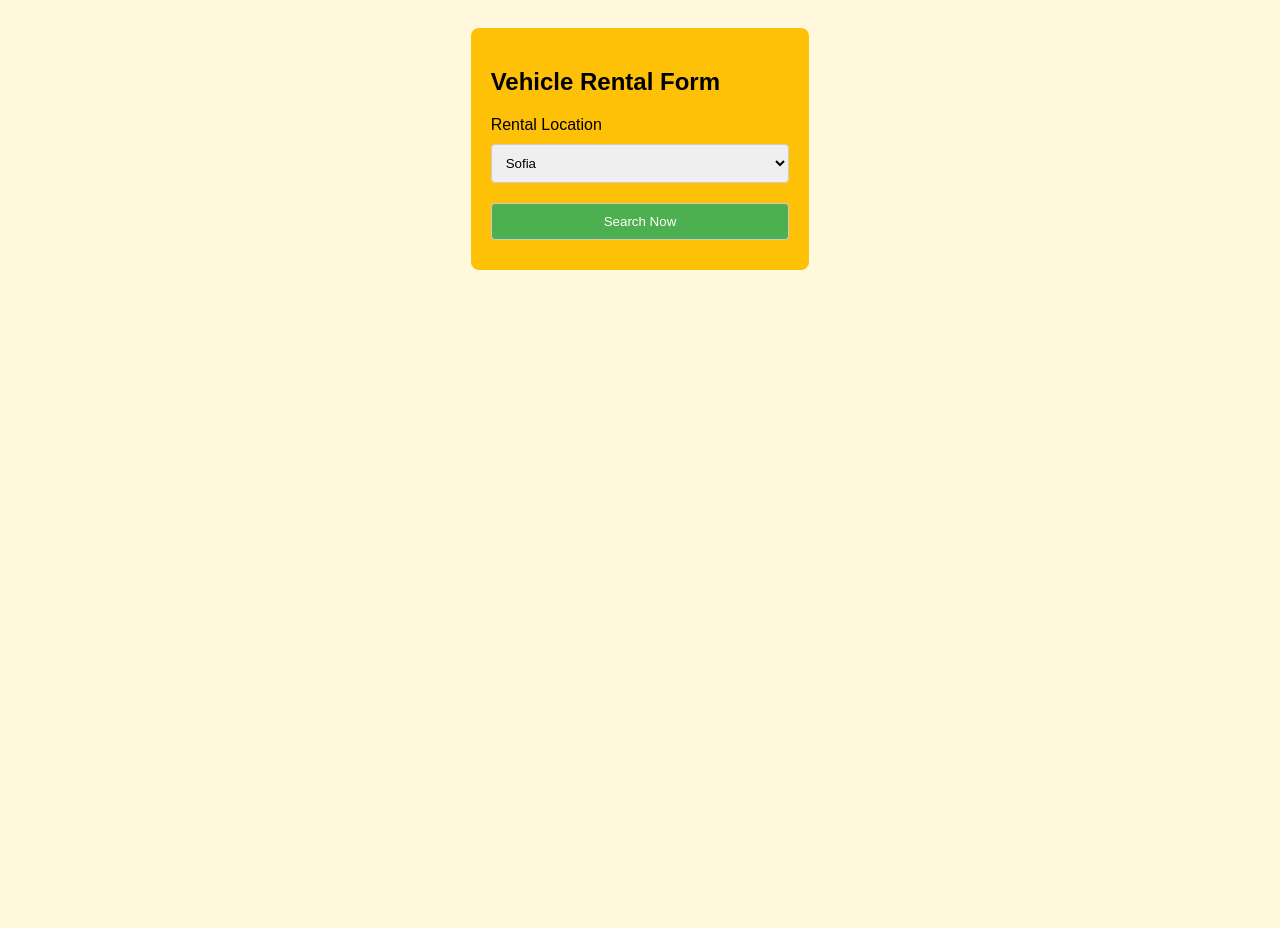
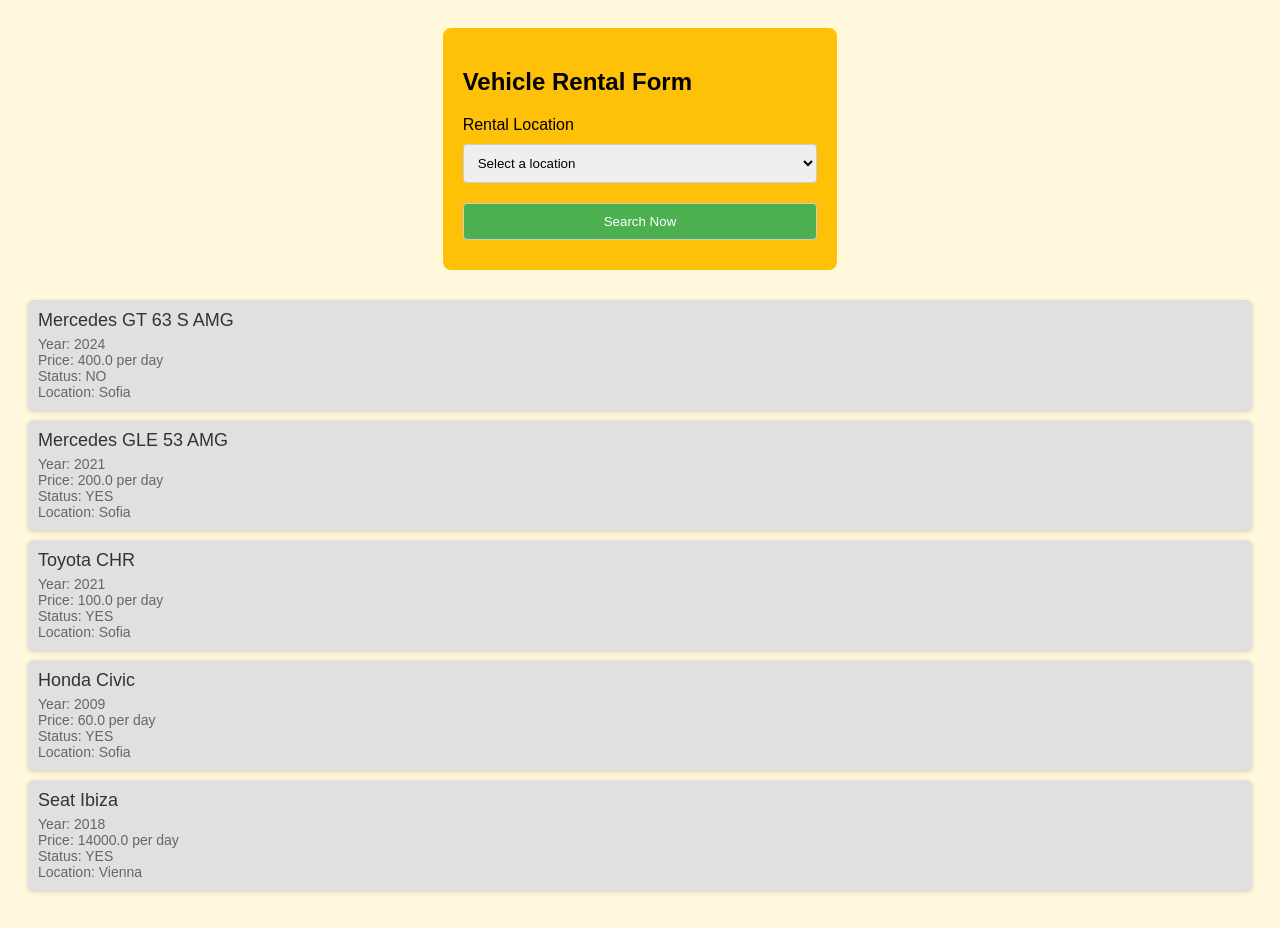
Before and after one commit to Krasimir1234/Car-rental, a Flask app: template src/templates/Home.html in a window 1280 px wide. Before the commit the page ends 270 px from the top, so only its background shows below. Run offline with Flask 3, Linux system fonts and the light colour scheme; the template is opened without the code that fills it: values that come from a table or form of the project are taken from there, others are empty.

Commit message:
changed some stuff

```diff
--- a/src/templates/Home.html
+++ b/src/templates/Home.html
@@ -5,87 +5,41 @@
     <meta name="viewport" content="width=device-width, initial-scale=1.0">
     <title>Vehicle Rental Form</title>
     <style>
-        body {
-            font-family: Arial, sans-serif;
-            background-color: #fff8dc;
-            padding: 20px;
-        }
-        .container {
-            background-color: #ffc107;
-            padding: 20px;
-            border-radius: 8px;
-            width: fit-content;
-            margin: auto;
-            margin-bottom: 30px; /* Spacing between the form and the vehicle cards */
-        }
-        select, input[type="button"] {
-            width: 100%;
-            padding: 10px;
-            margin: 10px 0;
-            border: 1px solid #ccc;
-            border-radius: 4px;
-            box-sizing: border-box;
-        }
-        input[type="button"] {
-            background-color: #4CAF50;
-            color: white;
-        }
-        input[type="button"]:hover {
-            background-color: #45a049;
-        }
-        .car-card {
-            background-color: #e0e0e0;
-            box-shadow: 0 2px 5px rgba(0,0,0,0.15);
-            padding: 10px;
-            border-radius: 5px;
-            margin-bottom: 10px; /* Spacing between each car card */
-        }
-        .car-title {
-            color: #333;
-            font-size: 18px;
-            margin-bottom: 5px;
-        }
-        .car-detail {
-            font-size: 14px;
-            color: #666;
-        }
+        body { font-family: Arial, sans-serif; background-color: #fff8dc; padding: 20px; }
+        .container { background-color: #ffc107; padding: 20px; border-radius: 8px; width: fit-content; margin: auto; margin-bottom: 30px; }
+        select, input[type="submit"] { width: 100%; padding: 10px; margin: 10px 0; border: 1px solid #ccc; border-radius: 4px; box-sizing: border-box; }
+        input[type="submit"] { background-color: #4CAF50; color: white; }
+        input[type="submit"]:hover { background-color: #45a049; }
+        .car-card { background-color: #e0e0e0; box-shadow: 0 2px 5px rgba(0,0,0,0.15); padding: 10px; border-radius: 5px; margin-bottom: 10px; }
+        .car-title { color: #333; font-size: 18px; margin-bottom: 5px; }
+        .car-detail { font-size: 14px; color: #666; }
     </style>
 </head>
 <body>
     <div class="container">
         <h2>Vehicle Rental Form</h2>
-        <label for="rental-location">Rental Location</label>
-        <select id="rental-location">
-            <option value="Sofia">Sofia</option>
-            <option value="Vienna">Vienna</option>
-        </select>
-        <input type="button" value="Search Now" onclick="fetchVehicles()">
+        <form method="get">
+            <label for="rental-location">Rental Location</label>
+            <select id="rental-location" name="location">
+                <option value="">Select a location</option>
+                <option value="Sofia" {{ 'selected' if location == 'Sofia' else '' }}>Sofia</option>
+                <option value="Vienna" {{ 'selected' if location == 'Vienna' else '' }}>Vienna</option>
+            </select>
+            <input type="submit" value="Search Now">
+        </form>
     </div>
-    <div id="vehicles-container"></div>
-
-    <script>
-        function fetchVehicles() {
-            var location = document.getElementById('rental-location').value;
-            fetch(`/api/cars?location=${location}`)  // Adjust the endpoint as necessary
-            .then(response => response.json())
-            .then(vehicles => {
-                const container = document.getElementById('vehicles-container');
-                container.innerHTML = ''; // Clear previous results
-                vehicles.forEach(car => {
-                    const card = document.createElement('div');
-                    card.className = 'car-card';
-                    card.innerHTML = `
-                        <div class="car-title">${car.make} ${car.model}</div>
-                        <div class="car-detail">Year: ${car.year}</div>
-                        <div class="car-detail">Price: ${car.price} per day</div>
-                        <div class="car-detail">Status: ${car.status}</div>
-                        <div class="car-detail">Location: ${car.location}</div>
-                    `;
-                    container.appendChild(card);
-                });
-            })
-            .catch(error => console.error('Error fetching vehicles:', error));
-        }
-    </script>
+    <div id="vehicles-container">
+        {% for car in cars %}
+        <div class="car-card">
+            <div class="car-title">{{ car.make }} {{ car.model }}</div>
+            <div class="car-detail">Year: {{ car.year }}</div>
+            <div class="car-detail">Price: {{ car.price }} per day</div>
+            <div class="car-detail">Status: {{ car.status }}</div>
+            <div class="car-detail">Location: {{ car.location }}</div>
+        </div>
+        {% else %}
+        <p>No cars found for this location.</p>
+        {% endfor %}
+    </div>
 </body>
 </html>
```
Also changed, not shown: src/api/carNS.py (+3 -4 lines), src/app.py (+5 -2 lines), instance/cars.db.
